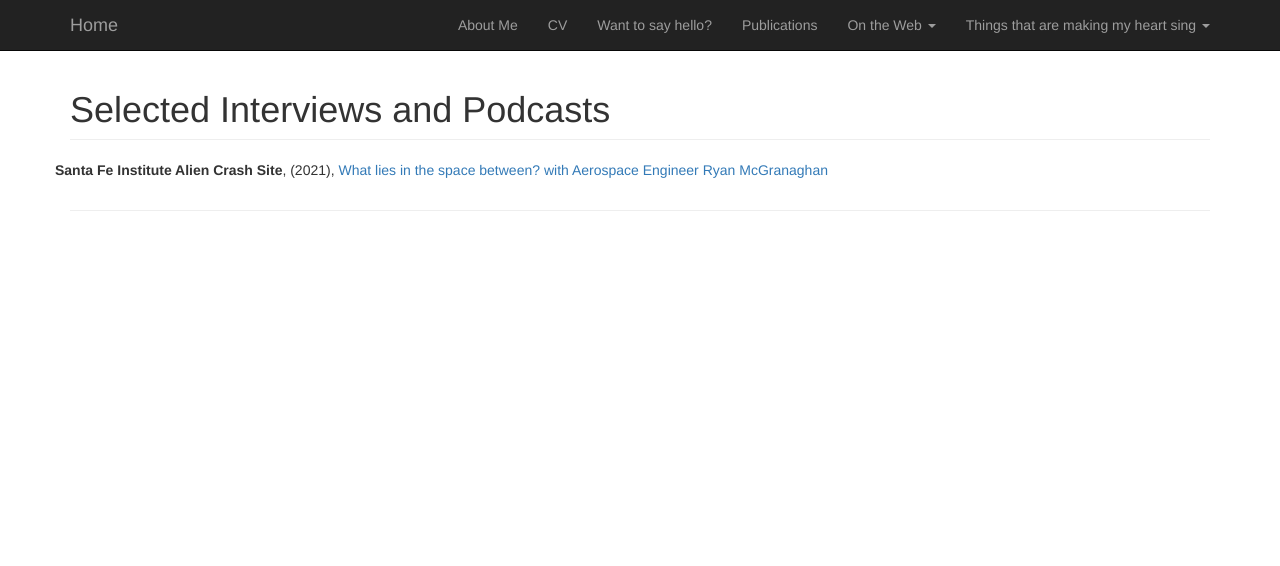
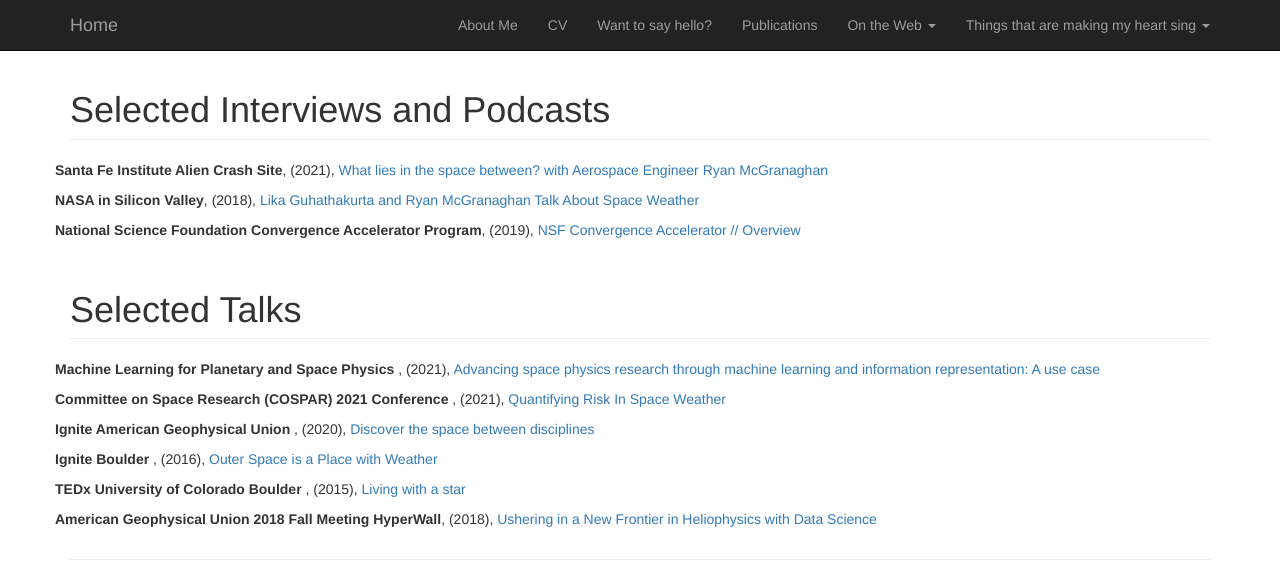
Before and after one commit to rmcgranaghan/rmcgranaghan.github.io, a plain HTML site: page ints-pods-talks-col.html in a window 1280 px wide. Drawn offline with Linux system fonts and the light colour scheme.

Commit message:
added first batch of selected talks

```diff
--- a/ints-pods-talks-col.html
+++ b/ints-pods-talks-col.html
@@ -134,9 +134,10 @@
         <!-- /.row -->
         <!-- Intro Content -->
         <div class="row">
-            <p> <strong> Santa Fe Institute Alien Crash Site</strong>, (2021), <a href="https://alien-crash-site.simplecast.com/episodes/what-lies-in-the-space-between-017-with-aerospace-engineer-ryan-mcgrahaghan">What lies in the space between? with Aerospace Engineer Ryan McGranaghan </a>
-  </p>
-        </div>
+            <p> <strong> Santa Fe Institute Alien Crash Site</strong>, (2021), <a href="https://alien-crash-site.simplecast.com/episodes/what-lies-in-the-space-between-017-with-aerospace-engineer-ryan-mcgrahaghan"target="_blank">What lies in the space between? with Aerospace Engineer Ryan McGranaghan </a </p>
+            <p> <strong> NASA in Silicon Valley</strong>, (2018), <a href="https://www.nasa.gov/ames/nisv-podcast-ep92-lika-guhathakurta-and-ryan-mcgranaghan"target="_blank">Lika Guhathakurta and Ryan McGranaghan Talk About Space Weather </a </p>
+            <p> <strong> National Science Foundation Convergence Accelerator Program</strong>, (2019), <a href="https://youtu.be/LIK3q_f8XOI"target="_blank">NSF Convergence Accelerator // Overview </a </p>
+	</div>
         <!-- /.row -->
 
         <!-- /.row -->
@@ -146,6 +147,35 @@
 		</div>
         <!-- /.row -->
 
+	<!-- Page Heading/Breadcrumbs -->
+        <div class="row">
+            <div class="col-lg-12">
+                <h1 class="page-header">Selected Talks
+                </h1>
+            </div>
+        </div>
+        <!-- /.row -->
+
+
+
+        <!-- /.row -->
+        <!-- Intro Content -->
+        <div class="row">
+            <p> <strong> Machine Learning for Planetary and Space Physics </strong>, (2021), <a href="https://www.youtube.com/watch?v=dgU-rRXXGig&list=PL4kOs9mVzcpb8vA4gh08wEAPCZayIR_Pq&index=9"target="_blank">Advancing space physics research through machine learning and information representation: A use case </a </p>
+            <p> <strong> Committee on Space Research (COSPAR) 2021 Conference </strong>, (2021), <a href="https://www.youtube.com/watch?v=PTEheOpoUAc"target="_blank">Quantifying Risk In Space Weather </a </p>
+            <p> <strong> Ignite American Geophysical Union </strong>, (2020), <a href="https://www.youtube.com/playlist?list=PL8X9E6I5_i8g47LCVuZm5mmIU5EyZIeLg"target="_blank">Discover the space between disciplines </a </p>
+            <p> <strong> Ignite Boulder </strong>, (2016), <a href="https://www.youtube.com/watch?v=ZijdLReEsrM"target="_blank">Outer Space is a Place with Weather </a </p>
+            <p> <strong> TEDx University of Colorado Boulder </strong>, (2015), <a href="https://www.youtube.com/watch?v=cOVHUo_qbgc"target="_blank">Living with a star </a </p>
+	    <p> <strong> American Geophysical Union 2018 Fall Meeting HyperWall</strong>, (2018), <a href="https://www.youtube.com/watch?v=CtJC7fkcOBk"target="_blank">Ushering in a New Frontier in Heliophysics with Data Science </a </p>
+	</div>
+        <!-- /.row -->
+
+        <!-- /.row -->
+        <!-- Intro Content -->
+        <div class="row">
+
+		</div>
+        <!-- /.row -->
     <hr>
 
     </div>
```
